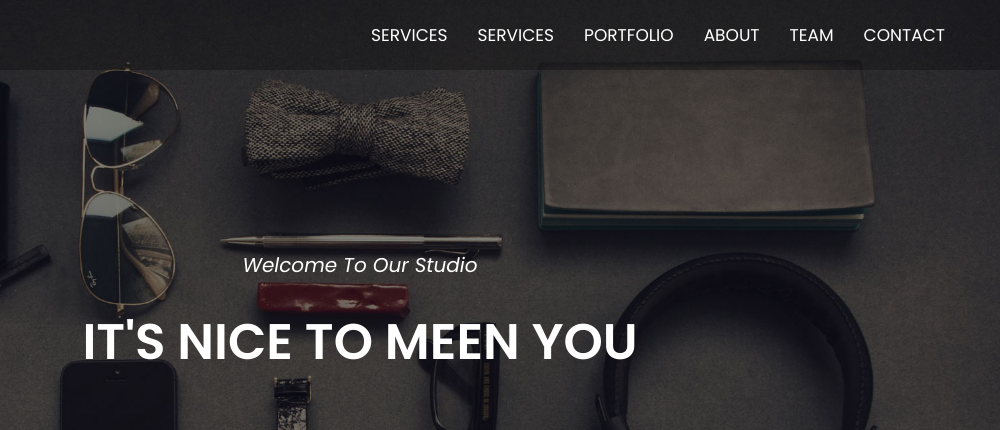
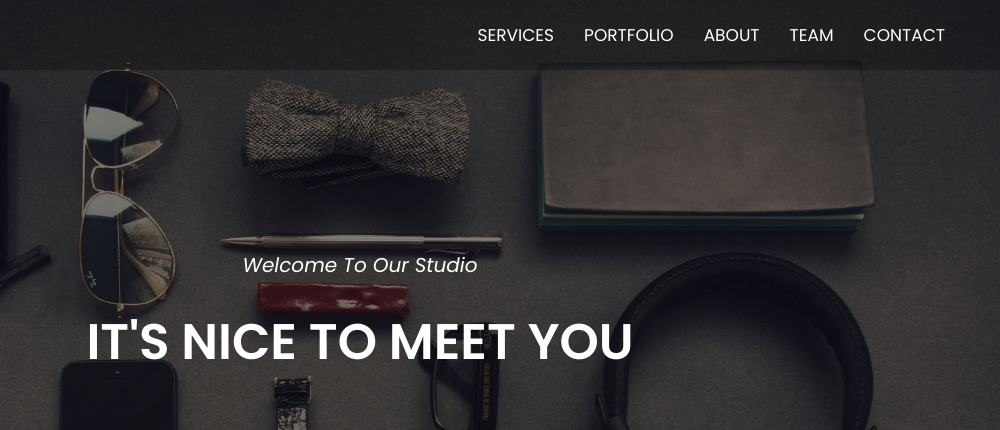
Before and after one commit to Satya6800/Ant-Practice-4-Demo-HtmlCss, a plain HTML site: page index.html in a window 1280 px wide. Shown: the top 430 px of the page, 280-1280 px from the left. Drawn offline with Linux system fonts and the light colour scheme.

Commit message:
Update index.html

```diff
--- a/index.html
+++ b/index.html
@@ -12,16 +12,12 @@
     </head>
     <body>
         <header>
-           <!-- ======Navbar====== -->
              <nav class="navbar">
                 <div class="container">
                     <a href="#" class="navbar-brand">
                         <img src="assets/imge/navbar-logo.svg" alt>
                     </a>
                     <ul class="navbar-nav">
-                        <li class="nav-item">
-                            <a href="#" class="nav-link">SERVICES</a>
-                        </li>
                         <li class="nav-item">
                             <a href="#" class="nav-link">SERVICES</a>
                         </li>
@@ -42,9 +38,6 @@
             </nav>
         </header>
         <main>
-
-            <!-- =====Section-banner==== -->
-
                    <section class="banner">
                 <div class="col-12">
                     <div class="herobanner">
@@ -53,16 +46,12 @@
                         <div class="container hero-body ">
                             <span class="hero-header"><i>Welcome To Our
                                     Studio</i></span>
-                            <h2 class="hero-title">IT'S NICE TO MEEN YOU</h2>
+                            <h2 class="hero-title">IT'S NICE TO MEET YOU</h2>
                             <a href class="hero-btn">TELL ME MORE</a>
                         </div>
                     </div>
                 </div>
             </section>
-
-            <!-- ===end=== -->
-
-             <!-- ===Section Sercvice=== -->
 
             <section class="service" id="service">
                 <div class="container">
@@ -86,8 +75,7 @@
                         <div class="col-4">
                             <div class="card">
                                 <div class="card-body">
-                                    <i
-                                        class="fa-solid fa-laptop icon"></i>
+                                    <i class="fa-solid fa-laptop icon"></i>
                                     <h1 class="card-title">E-Commerce</h1>
                                     <p class="card-text">Lorem ipsum dolor sit
                                         amet consectetur adipisicing elit. Quos
@@ -99,8 +87,7 @@
                         <div class="col-4">
                             <div class="card">
                                 <div class="card-body">
-                                    <i
-                                        class="fa-solid fa-lock icon"></i>
+                                    <i class="fa-solid fa-lock icon"></i>
                                     <h1 class="card-title">E-Commerce</h1>
                                     <p class="card-text">Lorem ipsum dolor sit
                                         amet consectetur adipisicing elit. Quos
@@ -112,10 +99,6 @@
                     </div>
                 </div>
             </section>
-
-            <!-- =====end=== -->
-
-            <!-- ====Section Portfolio==== -->
 
             <section class="portfolio">
                 <div class="container">
@@ -194,16 +177,8 @@
                     </div>
                 </div>
             </section>
-
-            <!-- ====end====-->
-
-
-            <div class="clear"></div>
         </main>
         <footer>
-
-            <!-- ======Section Copyright==== -->
-
             <section class="copyright">
                 <div class="d-flex">
                     <span class="text">Copyright @ Your Website 2025</span>
@@ -218,8 +193,6 @@
                     <span class="text">Privacy Policy Terms of Use</span>
                 </div>
             </section>
-
-            <!-- ===end===- -->
         </footer>
     </body>
 </html>
```
